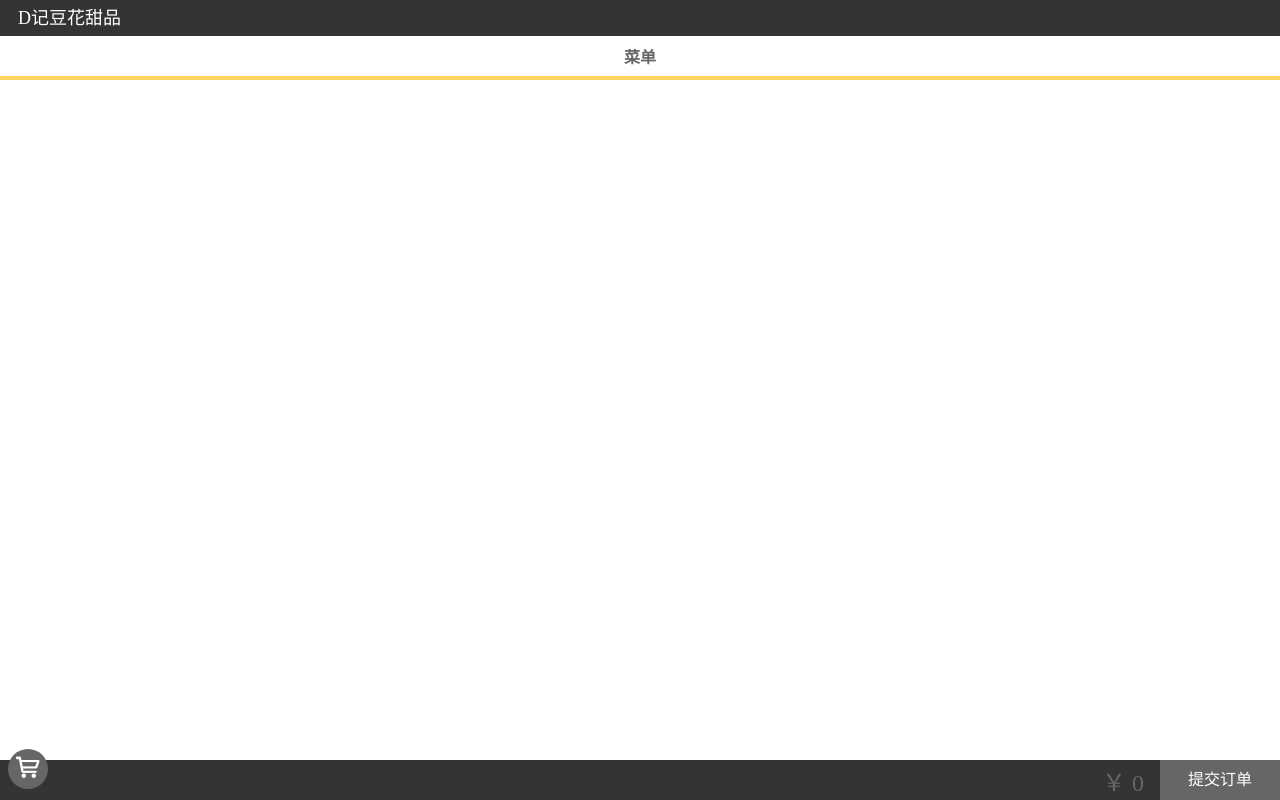
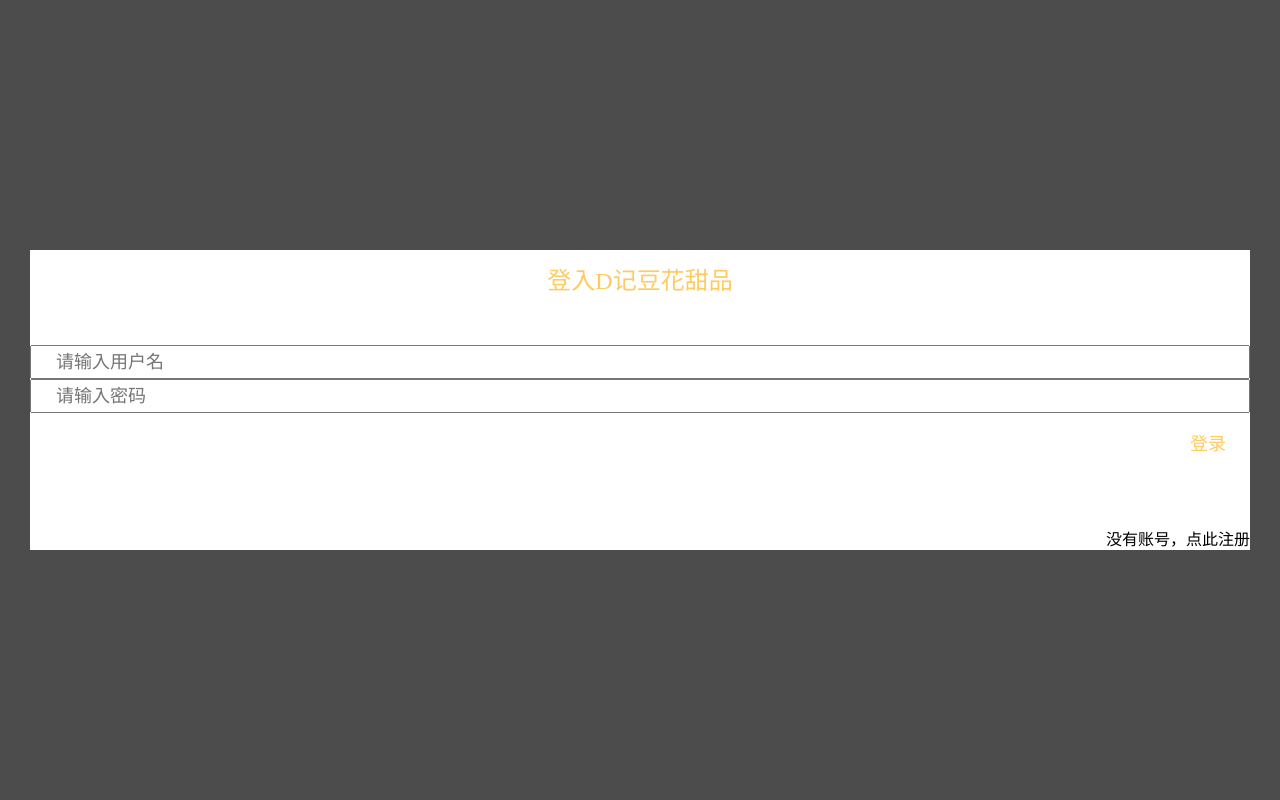
Before and after one commit to D1N910/Ordering-system, a plain HTML site: page index.html in a window 1280 px wide. Drawn offline with nearby package versions, Linux system fonts and the light colour scheme; no server answers.

Commit message:
使用Vue重构中，添加了登录模块

```diff
--- a/index.html
+++ b/index.html
@@ -8,12 +8,51 @@
     <link rel="stylesheet" href="./style/animate.css">
     <link rel="stylesheet" href="./style/index.css">
     <title>D记豆花甜品</title>
+    <script src="https://cdn.jsdelivr.net/npm/vue@2.5.16/dist/vue.js"></script>
 </head>
 
 <body>
-    <div id="container">
+    <div id="page">
+        <div class="login_container">
+            <div class="login_containerIn">
+                    <div class="login_containerIn_title" v-if="login">登入{{store_name}}</div>
+                    <div class="login_containerIn_title" v-else>注册{{store_name}}</div>
+                    <input type="text" placeholder="请输入用户名" v-if="login">
+                    <input type="text" placeholder="请输入注册用户名" v-if="!login">
+                    <input type="password" placeholder="请输入密码" v-if="login" v-model="password">
+                    <input type="password" placeholder="请输入注册密码" v-if="!login" v-model="zhucepassword">
+                    <input type="password" placeholder="请确认密码" v-if="!login" v-model="querenmima">
+                    <div class="login_containerIn_button"  v-if="login">
+                        登录
+                    </div>
+                    <div class="login_containerIn_button"  v-if="!login" @click="zhuce">
+                            注册
+                        </div>
+                    <div class="login_containerIn_sign" @click="sign" v-if="login">
+                        没有账号，点此注册
+                    </div>
+                    <div class="login_containerIn_sign" @click="sign" v-else>
+                            返回登录
+                        </div>
+            </div>
+        </div>
+        <div class="login" id="login" v-if="showlogin">
+            <div class="store_name">
+                {{store_name}}
+            </div>
+            <div class="login_button" @click='showcontainer'>
+                临时顾客
+            </div>
+            <div class="login_button">
+                顾客登录
+            </div>
+        </div>
+        <div id="container" v-else>
             <div class="header">
-            D记豆花甜品
+                {{store_name}}
+                <div class="container_login">
+                    登录后享受更多权益
+                </div>
             </div>
             <div class="dish_list">
                 <div class="dish_list_title">
@@ -40,6 +79,7 @@
                 </div>
             </div>
         </div>
+    </div>
 
     <script src="https://apps.bdimg.com/libs/jquery/2.1.4/jquery.min.js"></script>
     <script src="./js/index.js"></script>
--- a/js/index.js
+++ b/js/index.js
@@ -1,3 +1,32 @@
+var page= new Vue({
+    el:'#page',
+    data:{
+        store_name:'D记豆花甜品',
+        showlogin:true,
+        login:true,
+        // 注册密码
+        zhucepassword:'',
+        querenmima:'',
+        password:''
+    },
+    methods:{
+        showcontainer:function(){
+            this.showlogin=!this.showlogin;
+        },
+        sign:function(){
+            this.login=!this.login;
+        },
+        zhuce:function(){
+            if(this.zhucepassword!=this.querenmima){
+                this.storeError('两次密码不相同');
+            }
+        },
+        storeError:function(text){
+            alert('抱歉,'+text);
+        }
+    }
+})
+
 var getdish = [];
 $.ajax({
     type: "GET",
--- a/style/index.css
+++ b/style/index.css
@@ -4,6 +4,100 @@
 }
 html,body{
 	height: 100%;
+}
+#page{
+	height: 100vh;
+}
+/* 登录系统 */
+/* 登录系统容器 */
+.login{
+	width: 100%;
+	height: 100vh;
+	position: absolute;
+	top: 0px;
+	left: 0px;
+	z-index:1000;
+	background-color: #fff;
+	display: flex;
+	align-items: center;
+	flex-direction: column;
+	overflow-x: hidden;
+	justify-content: center;
+}
+/* 店名 */
+.store_name{
+	width: 200px;
+	height: 30px;
+	font-size: 18px;
+	background-color: #fff;
+	text-align: center;
+	line-height: 30px;
+	color: #ffca60;
+	margin: 16px 0 36px 0;
+	text-decoration: underline;
+}
+/* 登录按钮 */
+.login_button{
+	width: 200px;
+	height: 50px;
+	line-height: 50px;
+	border-radius: 10px;
+	text-align: center;
+	background: #343434;
+	color:#fff;
+	margin: 0 0 24px 0;
+	cursor: pointer;
+}
+/* 登录输入框 */
+.login_container{
+	display: flex;
+	background-color: rgba( 0, 0, 0, 0.7);
+	width: 100%;
+	height: 100vh;
+	z-index: 1001;
+	position: absolute;
+	left: 0;
+	top: 0;
+	align-items: center;
+	justify-content: center;
+}
+.login_containerIn{
+	width: calc(100% - 60px);
+	height: 300px;
+	background: #fff;
+	display: flex;
+	flex-direction: column;
+	justify-content: center;
+	position: absolute;
+}
+.login_containerIn .login_containerIn_title{
+	text-align: center;
+	position: absolute;
+	height: 30px;
+	left: 0px;
+	right: 0px;
+	top: 16px;
+	line-height: 30px;
+	color: #ffca60;
+	display: inline;
+	font-size: 24px;
+}
+.login_containerIn input{
+	height: 30px;
+	outline: 0px;
+	font-size: 18px;
+	text-indent: 24px;
+}
+.login_containerIn_button{
+	color: #ffca60;
+	font-size: 18px;
+	text-align:right;
+	padding: 16px 24px 0 0;
+}
+.login_containerIn_sign{
+	position: absolute;
+	right: 0px;
+	bottom: 0px;
 }
 .header{
 	width: 100%;
@@ -16,7 +110,15 @@ html,body{
 	position:fixed;
 	top: 0px;
 }
-
+.container_login{
+	position: absolute;
+	right: 8px;
+	top: 0px;
+	font-size: 12px;
+	color: #ffca60;
+	text-decoration: underline;
+	cursor: pointer;
+}
 .dish_list{
 	height: calc(100vh - 96px);
 	overflow:auto;
@@ -215,9 +317,3 @@ html,body{
 .editdish_list .editdish_item .editdish_number{
 	margin:0 16px 0 0;
 }
-
-/* .haomacontainer{
-	width: 60%;
-	margin: 0 auto;
-	border: 3px dotted #666666;
-} */
```
Lines whose indentation alone changed are shown as unchanged.
